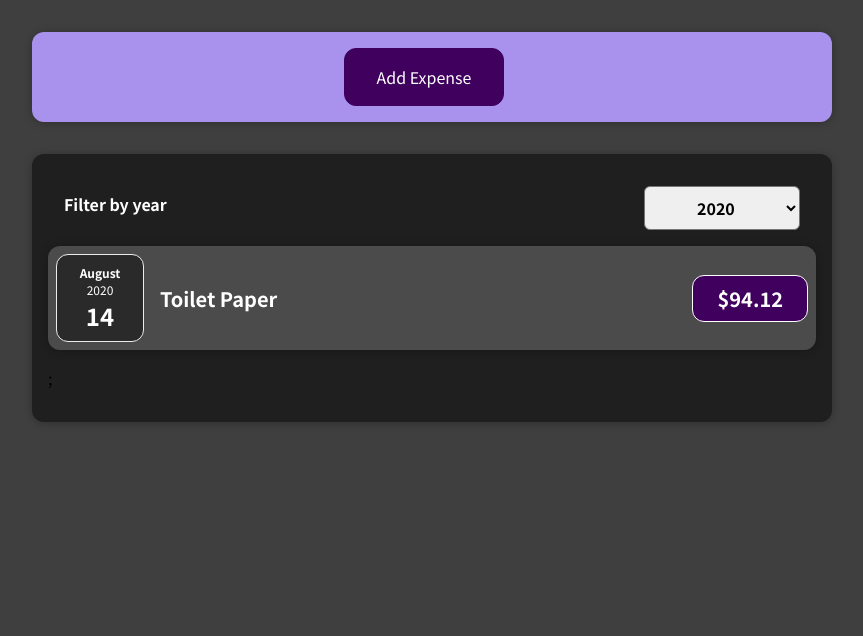
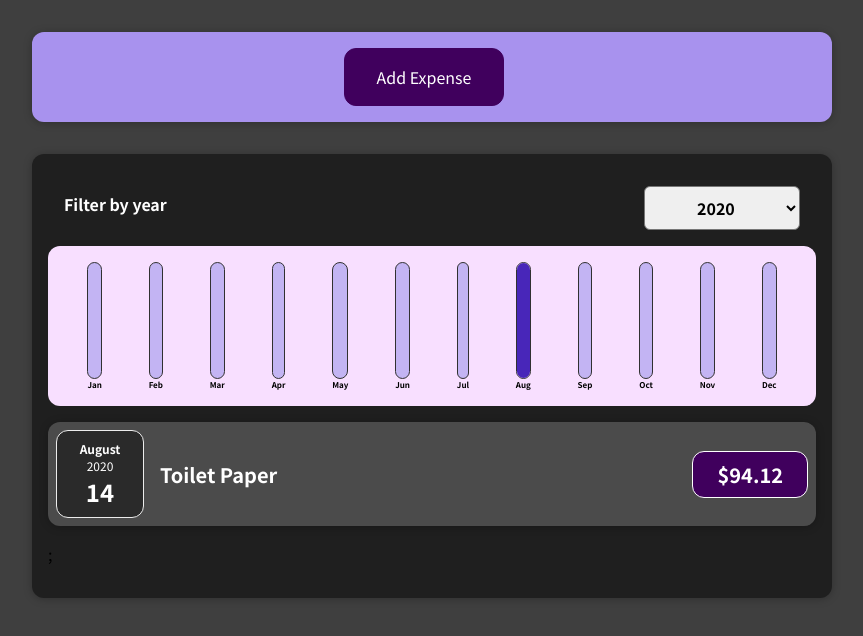
Before and after one commit to Eileenandrea/React-Expense-Tracker, a React (Create React App) app: page / in a window 1280 px wide. Shown: the top 636 px of the page, without its empty margins (208-1071 px from the left). Built offline with nearby package versions, Linux system fonts and the light colour scheme.

Commit message:
finish section

```diff
--- a/src/component/Chart/Chart.js
+++ b/src/component/Chart/Chart.js
@@ -1,13 +1,15 @@
 import "./Chart.css";
 import ChartBar from "./ChartBar";
 function Chart(props) {
+	const dataPointValues = props.dataPoints.map((dataPoint) => dataPoint.value);
+	const totalMaximum = Math.max(...dataPointValues);
 	return (
 		<div className="chart">
 			{props.dataPoints.map((dataPoint) => (
 				<ChartBar
 					key={dataPoint.label}
 					value={dataPoint.value}
-					maxValue={null}
+					maxValue={totalMaximum}
 					label={dataPoint.label}
 				/>
 			))}
--- a/src/component/Chart/ChartBar.js
+++ b/src/component/Chart/ChartBar.js
@@ -1,6 +1,20 @@
 import "./ChartBar.css";
 
 function ChartBar(props) {
-	return;
+	let barFillHeight = "0%";
+	if (props.maxValue > 0) {
+		barFillHeight = Math.round((props.value / props.maxValue) * 100) + "%";
+	}
+	return (
+		<div className="chart-bar">
+			<div className="chart-bar__inner">
+				<div
+					className="chart-bar__fill"
+					style={{ height: barFillHeight }}
+				></div>
+			</div>
+			<div className="chart-bar__label">{props.label}</div>
+		</div>
+	);
 }
 export default ChartBar;
--- a/src/component/Expenses/Expenses.js
+++ b/src/component/Expenses/Expenses.js
@@ -3,6 +3,7 @@
 import React, { useState } from "react";
 import ExpensesFilter from "./ExpensesFilter";
 import ExpensesList from "./ExpensesList";
+import ExpensesChart from "./ExpensesChart";
 function Expenses(props) {
 	const [selectedYear, setSeletedYear] = useState("2020");
 
@@ -10,22 +11,18 @@
 		setSeletedYear(filterYear);
 	};
 	const filterByYear = (expense) => {
-		return expense.date.getFullYear() == selectedYear;
+		return expense.date.getFullYear().toString() === selectedYear;
 	};
 	const filteredExpenses = [...props.expenses].filter(filterByYear);
 
-	let expensesContent = <p><p>No Expenses found</p></p>
-	if (filteredExpenses.length > 0) {
-		expensesContent = 	 <ExpensesList items={filteredExpenses} />
-	 }
 	return (
 		<Card className="expenses">
 			<ExpensesFilter
 				selectedYear={selectedYear}
 				onFilterYear={filterExpenseHandler}
 			/>
-			{expensesContent}
-
+			<ExpensesChart expenses={filteredExpenses} />
+			<ExpensesList items={filteredExpenses} />
 		</Card>
 	);
 }
--- /dev/null
+++ b/src/component/Expenses/ExpensesChart.js
@@ -0,0 +1,26 @@
+import Chart from "../Chart/Chart";
+
+const ExpensesChart = (props) => {
+	const chartDataPoints = [
+		{ label: "Jan", value: 0 },
+		{ label: "Feb", value: 0 },
+		{ label: "Mar", value: 0 },
+		{ label: "Apr", value: 0 },
+		{ label: "May", value: 0 },
+		{ label: "Jun", value: 0 },
+		{ label: "Jul", value: 0 },
+		{ label: "Aug", value: 0 },
+		{ label: "Sep", value: 0 },
+		{ label: "Oct", value: 0 },
+		{ label: "Nov", value: 0 },
+		{ label: "Dec", value: 0 },
+	];
+	console.log(props.expenses);
+	for (const expense of props.expenses) {
+		const expenseMonth = expense.date.getMonth(); //starting at 0 => January => 0
+		chartDataPoints[expenseMonth].value += expense.amount;
+	}
+	return <Chart dataPoints={chartDataPoints} />;
+};
+
+export default ExpensesChart;
--- a/src/component/Expenses/ExpensesList.js
+++ b/src/component/Expenses/ExpensesList.js
@@ -2,7 +2,7 @@
 import ExpenseItem from "./ExpenseItem";
 function ExpensesList(props) {
 	if (props.items.length === 0) {
-		return <p className="expenses-list__fallback">Found no Expenses</p>;
+		return <p className="expenses-list__fallback">{props.items.length}Found no Expenses</p>;
 	}
 	return (
 		<ul className="expenses-list">
```
Also changed, not shown: 1 other file (tests, documents, lock files or other folders).
